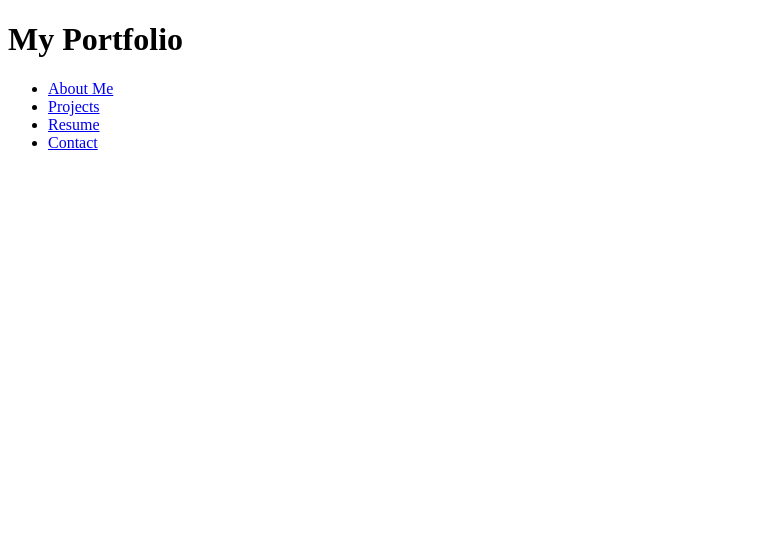
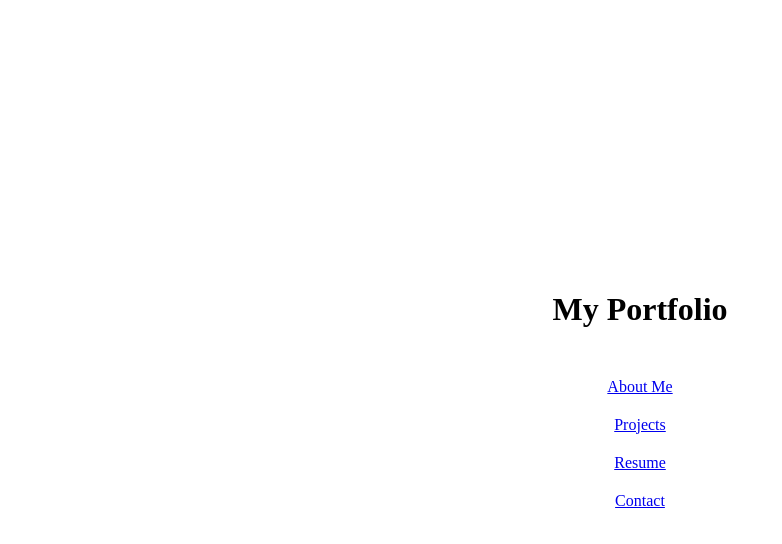
Before and after one commit to kihno/my-portfolio, a React (Create React App) app: page / in a window 1280 px wide. Shown: the top 544 px of the page, without its empty margins (0-782 px from the left). Built offline with nearby package versions, Linux system fonts and the light colour scheme.

Commit message:
Build website skeleton

```diff
--- a/src/components/About.js
+++ b/src/components/About.js
@@ -1,9 +1,11 @@
 import React from "react";
+import Navbar from './Navbar';
 
 const About = () => {
 
     return (
         <main>
+            <Navbar />
             <h1>About Me</h1>
         </main>
     )
--- a/src/components/Contact.js
+++ b/src/components/Contact.js
@@ -1,9 +1,11 @@
 import React from "react";
+import Navbar from './Navbar';
 
 const Contact = () => {
 
     return (
         <main>
+            <Navbar />
             <h1>Contact Me</h1>
         </main>
     )
--- a/src/components/Home.js
+++ b/src/components/Home.js
@@ -1,11 +1,12 @@
 import React from "react";
+import '../styles/Home.css';
 
 const Home = () => {
 
     return (
-        <main>
-            <h1>My Portfolio</h1>
-            <ul>
+        <main className='home'>
+            <h1 className='logo'>My Portfolio</h1>
+            <ul className='links home-links'>
                 <li>
                     <a href='about'>About Me</a>
                 </li>
--- a/src/components/Navbar.js
+++ b/src/components/Navbar.js
@@ -0,0 +1,26 @@
+import React from "react";
+import '../styles/Navbar.css';
+
+const About = () => {
+
+    return (
+        <nav>
+            <ul className='links nav-links'>
+                <li>
+                    <a href='about'>About Me</a>
+                </li>
+                <li>
+                    <a href='projects'>Projects</a>
+                </li>
+                <li>
+                    <a href='resume'>Resume</a>
+                </li>
+                <li>
+                    <a href='contact'>Contact</a>
+                </li>
+            </ul>
+        </nav>
+    )
+}
+
+export default About;
--- a/src/components/Projects.js
+++ b/src/components/Projects.js
@@ -1,9 +1,11 @@
 import React from "react";
+import Navbar from './Navbar';
 
 const Projects = () => {
 
     return (
         <main>
+            <Navbar />
             <h1>Projects</h1>
         </main>
     )
--- a/src/components/Resume.js
+++ b/src/components/Resume.js
@@ -1,9 +1,11 @@
 import React from "react";
+import Navbar from './Navbar';
 
 const Resume = () => {
 
     return (
         <main>
+            <Navbar />
             <h1>Resume</h1>
         </main>
     )
--- /dev/null
+++ b/src/styles/Home.css
@@ -0,0 +1,16 @@
+.home {
+    display: flex;
+    flex-direction: column;
+    align-items: center;
+    justify-content: center;
+    height: 100vh;
+}
+
+.logo {
+    margin-bottom: 50px;
+}
+
+.home-links {
+    flex-direction: column;
+    text-align: center;
+}
--- /dev/null
+++ b/src/styles/Navbar.css
@@ -0,0 +1,5 @@
+.links {
+    list-style: none;
+    display: flex;
+    gap: 20px;
+}
--- a/src/styles/index.css
+++ b/src/styles/index.css
@@ -0,0 +1,4 @@
+body, h1, p, ul, li {
+    margin: 0;
+    padding: 0;
+}
```
